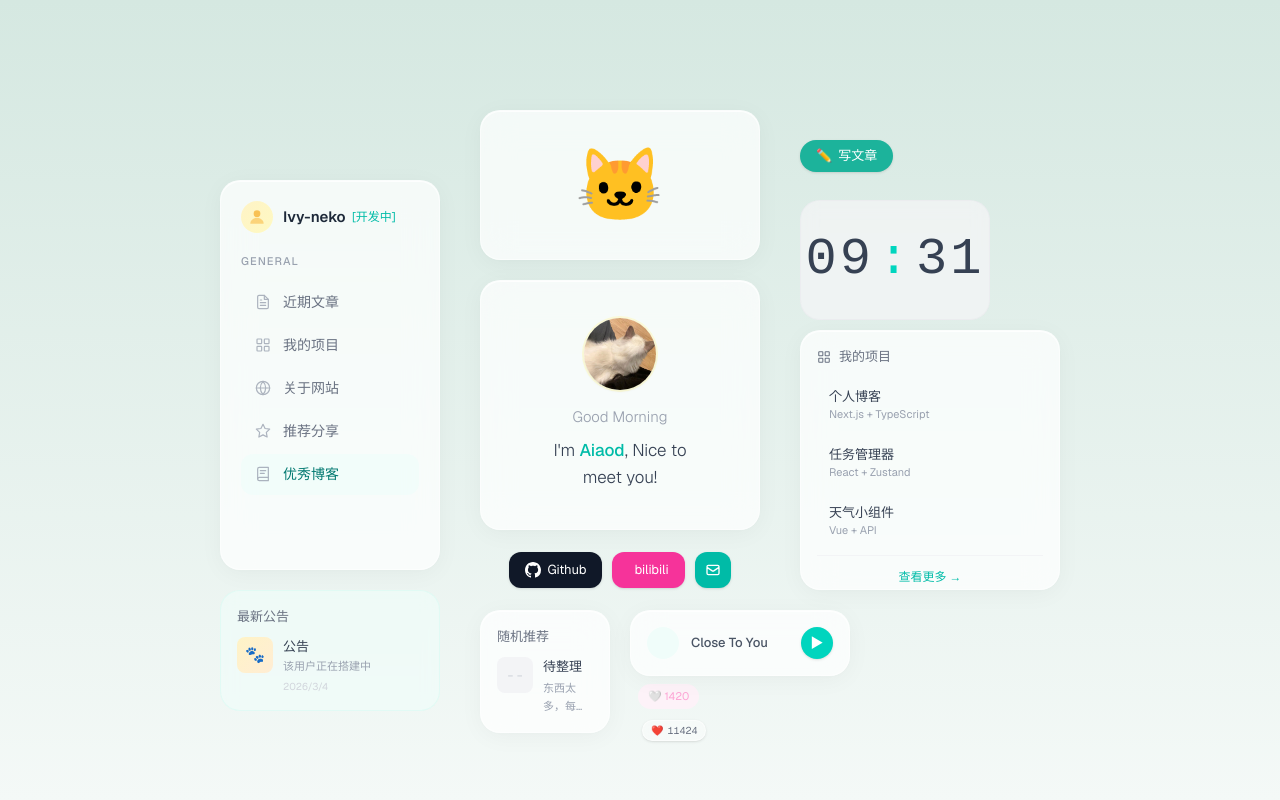
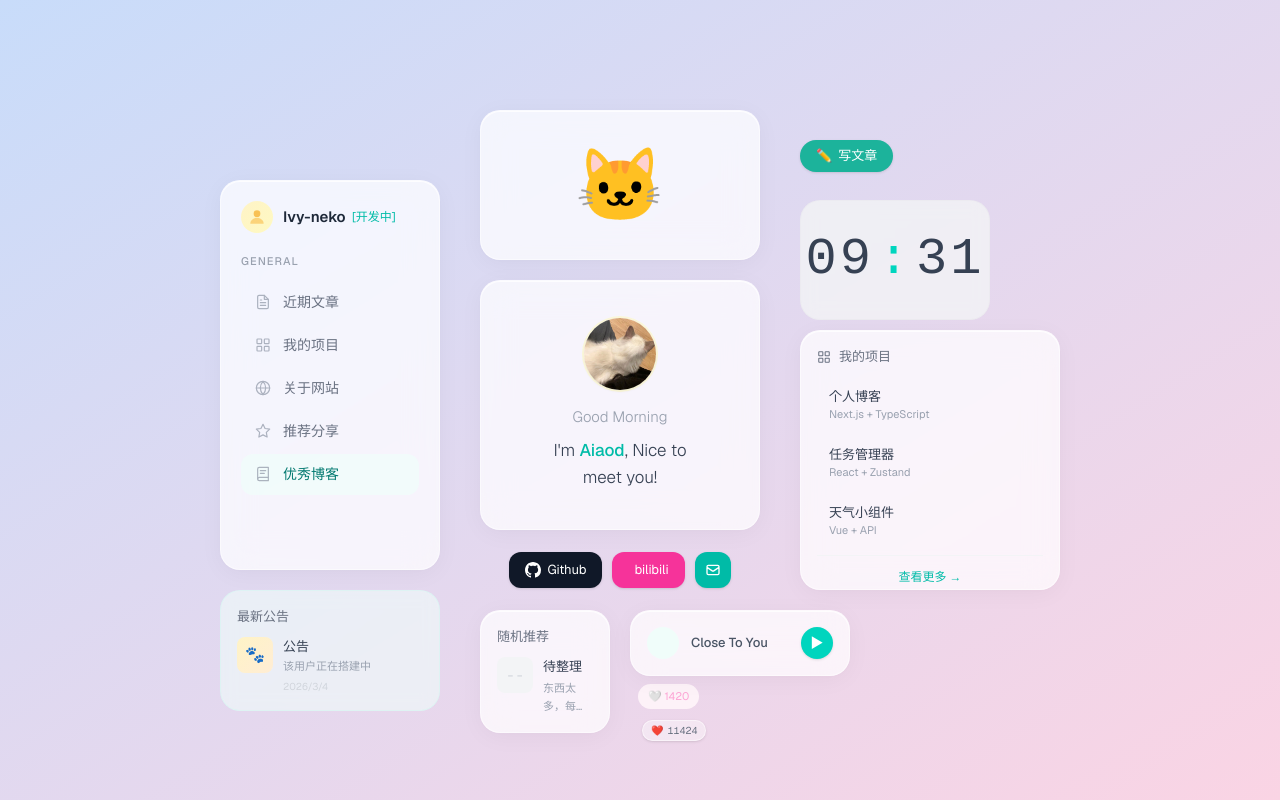
Before and after one commit to aiaod1009/about-me, a Next.js app: page / in a window 1280 px wide. Built offline with nearby package versions, Linux system fonts and the light colour scheme.

Commit message:
背景颜色更换

```diff
--- a/app/page.tsx
+++ b/app/page.tsx
@@ -10,7 +10,7 @@
 
 export default function Home() {
   return (
-    <div className="relative min-h-screen overflow-hidden flex items-center justify-center bg-gradient-to-b from-[#d5e8e1] to-[#f4f9f7]">
+    <div className="relative min-h-screen overflow-hidden flex items-center justify-center bg-gradient-to-br from-[#c8dcfa] to-[#fad4e4]">
       {/* 限制最大容器并提供相对定位环境 */}
       <div className="relative select-none" style={{ width: "1200px", height: "720px" }}>
 
```
